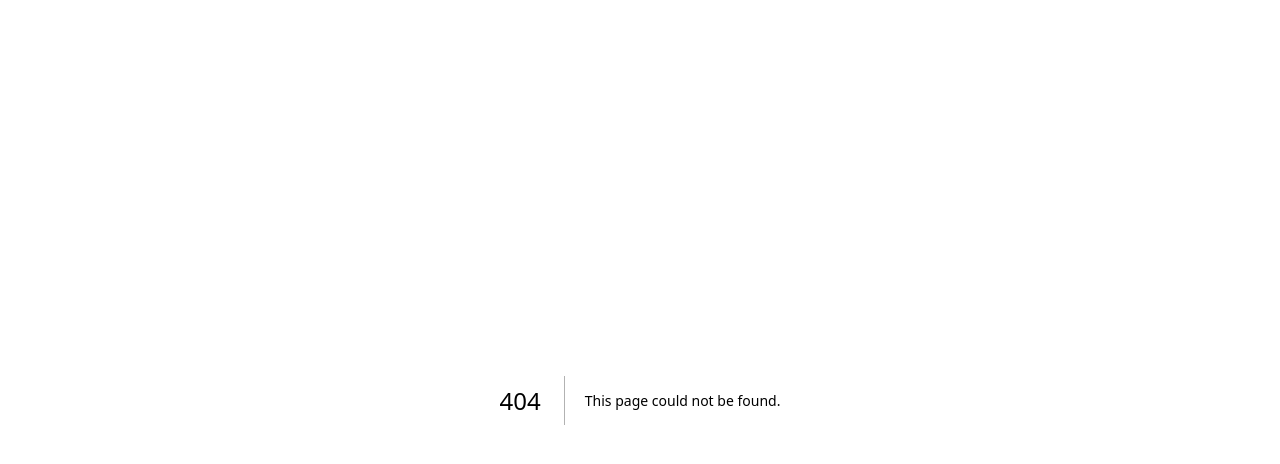
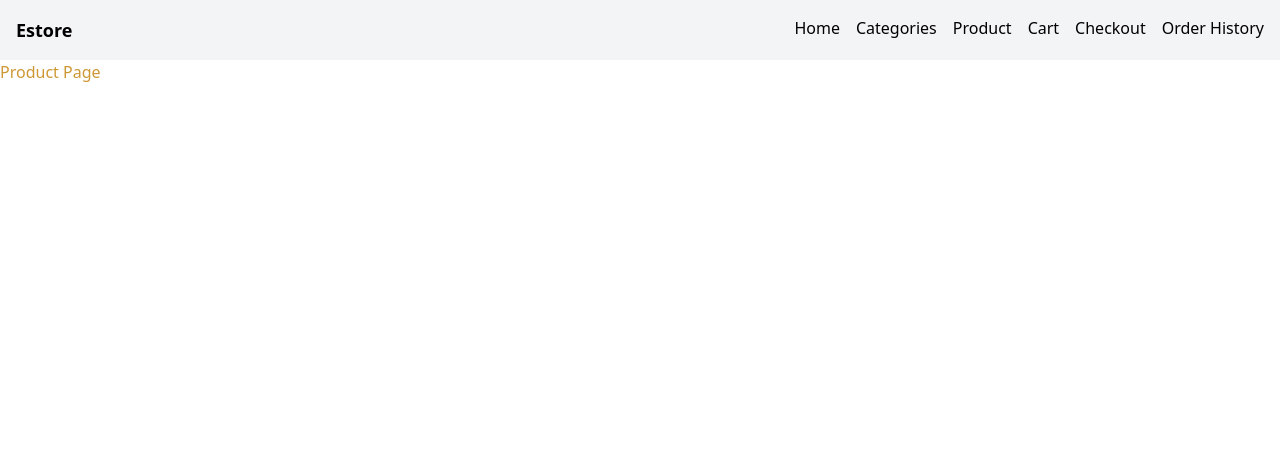
Before and after one commit to alexiscase95/estore-next, a Next.js app: page /product in a window 1280 px wide. Before the commit this address had no page. Shown: the top 464 px of the page. Built offline with nearby package versions, Linux system fonts and the light colour scheme.

Commit message:
Feat: Add app routing and skeleton header with navigation

```diff
--- /dev/null
+++ b/src/app/cart/page.tsx
@@ -0,0 +1,7 @@
+const Cart = () => {
+    return (
+      <div className="text-primary">Cart Page</div>
+    );
+  }
+
+  export default Cart;
--- /dev/null
+++ b/src/app/categories/page.tsx
@@ -0,0 +1,7 @@
+const Categories = () => {
+    return (
+      <div className="text-primary">Categories Page</div>
+    );
+  }
+
+  export default Categories;
--- /dev/null
+++ b/src/app/checkout/page.tsx
@@ -0,0 +1,7 @@
+const Checkout = () => {
+    return (
+      <div className="text-primary">Checkout Page</div>
+    );
+  }
+
+  export default Checkout;
--- a/src/app/layout.tsx
+++ b/src/app/layout.tsx
@@ -1,6 +1,8 @@
 import type { Metadata } from "next";
 import localFont from "next/font/local";
 import React from "react";
+
+import Header from "../components/Header";
 import "./globals.css";
 
 const geistSans = localFont({
@@ -14,7 +16,7 @@ const geistMono = localFont({
   weight: "100 900",
 });
 
-// Metadata based on the selected theme
+// Define different metadata configurations for each theme
 const theme = process.env.THEME || 'chevrolet';
 
 const themeMetadata: Record<string, Metadata> = {
@@ -44,7 +46,8 @@ export default function RootLayout({
   return (
     <html lang="en">
       <body className={`${geistSans.variable} ${geistMono.variable} antialiased`}>
-        {children}
+        <Header />
+        <main>{children}</main>
       </body>
     </html>
   );
--- /dev/null
+++ b/src/app/orderhistory/page.tsx
@@ -0,0 +1,7 @@
+const OrderHistory = () => {
+    return (
+      <div className="text-primary">OrderHistory Page</div>
+    );
+  }
+
+  export default OrderHistory;
--- /dev/null
+++ b/src/app/product/page.tsx
@@ -0,0 +1,7 @@
+const Product = () => {
+    return (
+      <div className="text-primary">Product Page</div>
+    );
+  }
+
+  export default Product;
--- /dev/null
+++ b/src/app/search/page.tsx
@@ -0,0 +1,7 @@
+const Search = () => {
+    return (
+      <div className="text-primary">Search Page</div>
+    );
+  }
+
+  export default Search;
--- /dev/null
+++ b/src/components/Header.tsx
@@ -0,0 +1,37 @@
+import Link from "next/link";
+import React from "react";
+
+const Header = () => {
+  return (
+    <header>
+    <nav className="bg-gray-100 text-black p-4">
+      <div className="max-w-full flex justify-between">
+        <div className="text-lg font-bold">Estore</div>
+        <ul className="flex space-x-4">
+          <li>
+            <Link href="/" aria-label="Go to Home" className="hover:text-gray-300">Home</Link>
+          </li>
+          <li>
+            <Link href="/categories" aria-label="View Categories" className="hover:text-gray-300">Categories</Link>
+          </li>
+          <li>
+            <Link href="/product" aria-label="View Product" className="hover:text-gray-300">Product</Link>
+          </li>
+          <li>
+            <Link href="/cart" aria-label="View Cart" className="hover:text-gray-300">Cart</Link>
+          </li>
+          <li>
+            <Link href="/checkout" aria-label="Proceed to Checkout" className="hover:text-gray-300">Checkout</Link>
+          </li>
+          <li>
+            <Link href="/orderhistory" aria-label="View Order History" className="hover:text-gray-300">Order History</Link>
+          </li>
+        </ul>
+      </div>
+    </nav>
+  </header>
+
+  );
+};
+
+export default Header;
```
